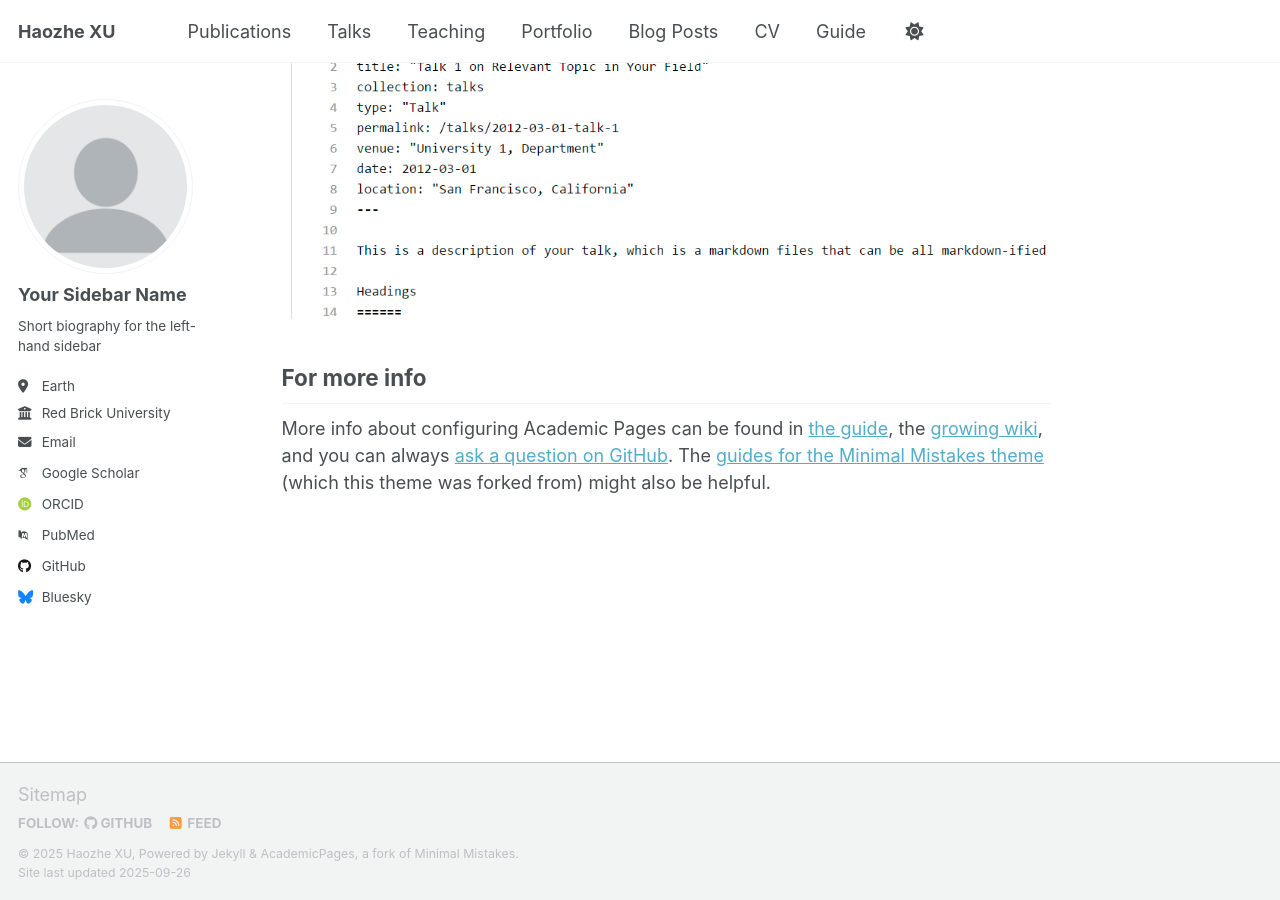
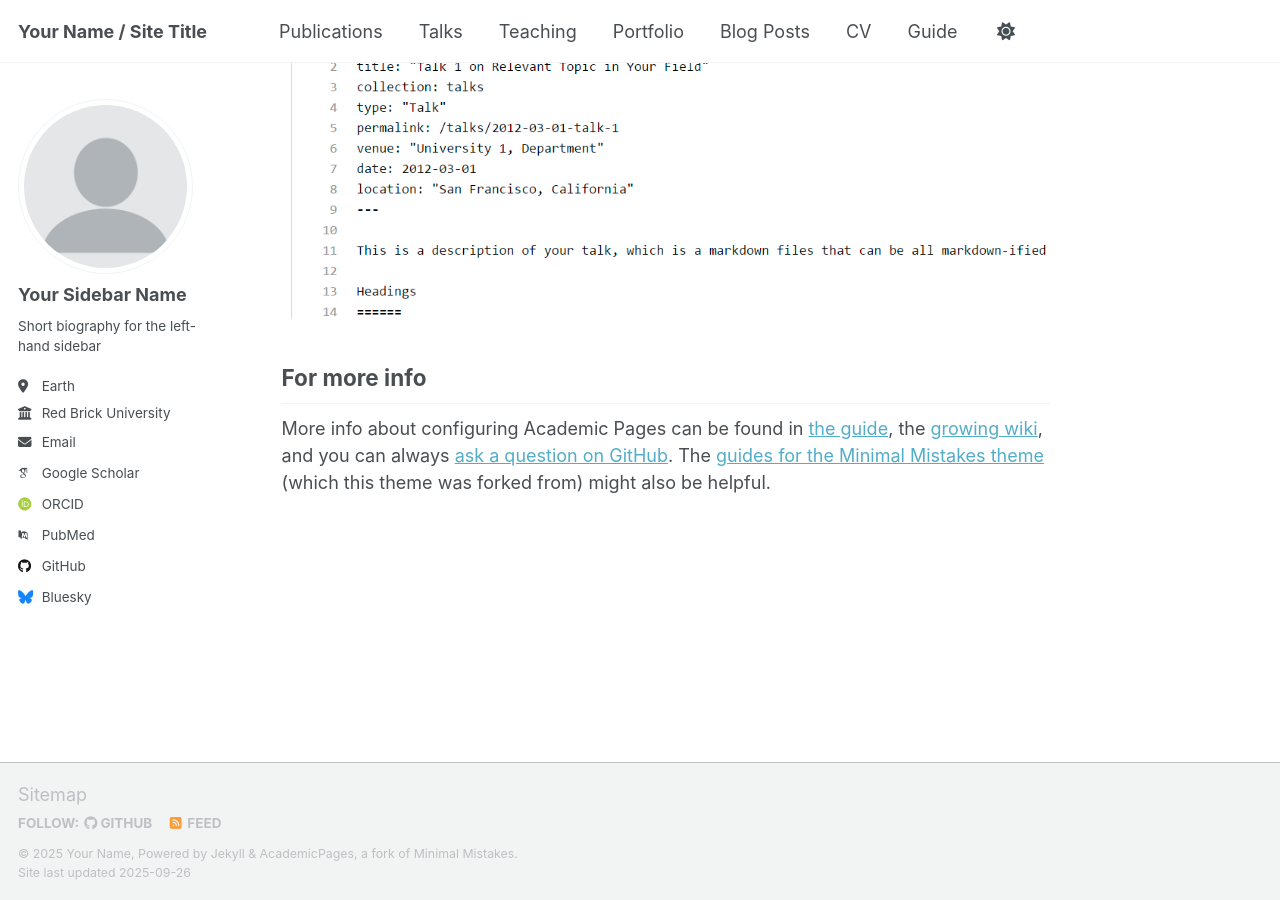
Before and after one commit to XuHaozhe0204/XuHaozhe0204.github.io, a Jekyll site: the page built from _pages/about.md, in a window 1280 px wide and 900 px high, scrolled down 2880 px. Built offline with Jekyll 4.4.1, drawn with Linux system fonts in a browser that asks for light colours; some web fonts are replaced; a script that is not in the unit is left out.

Commit message:
Update _config.yml

```diff
--- a/_config.yml
+++ b/_config.yml
@@ -9,14 +9,14 @@
 # Basic Site Settings
 locale                   : "en-US"
 site_theme               : "default" # Currently available options are "default", "air"
-title                    : "Haozhe XU"
+title                    : "Your Name / Site Title"
 title_separator          : "-"
-name                     : &name "Haozhe XU"
+name                     : &name "Your Name"
 description              : &description "Your Name's academic portfolio"   # Update this with a general description of your site, this is the default if not overridden by a page
-url                      : https://xuhaozhe0204.github.io/ # The base hostname & protocol for your site e.g. "https://[your GitHub username].github.io",
+url                      : https://academicpages.github.io # The base hostname & protocol for your site e.g. "https://[your GitHub username].github.io",
                                                            # or if you already have some other page hosted on Github then use "https://[your GitHub username].github.io/[Your Repo Name]"
 baseurl                  : "" # the subpath of your site, e.g. "/blog"
-repository               : "XuHaozhe0204/xuhaozhe0204.github.io/"
+repository               : "academicpages/academicpages.github.io"
 
 # Site Author - The following control what appear as part of the author content on the side bar.
 #               If a field is blank the icon and link will not appear, otherwise it will be shown.
```
